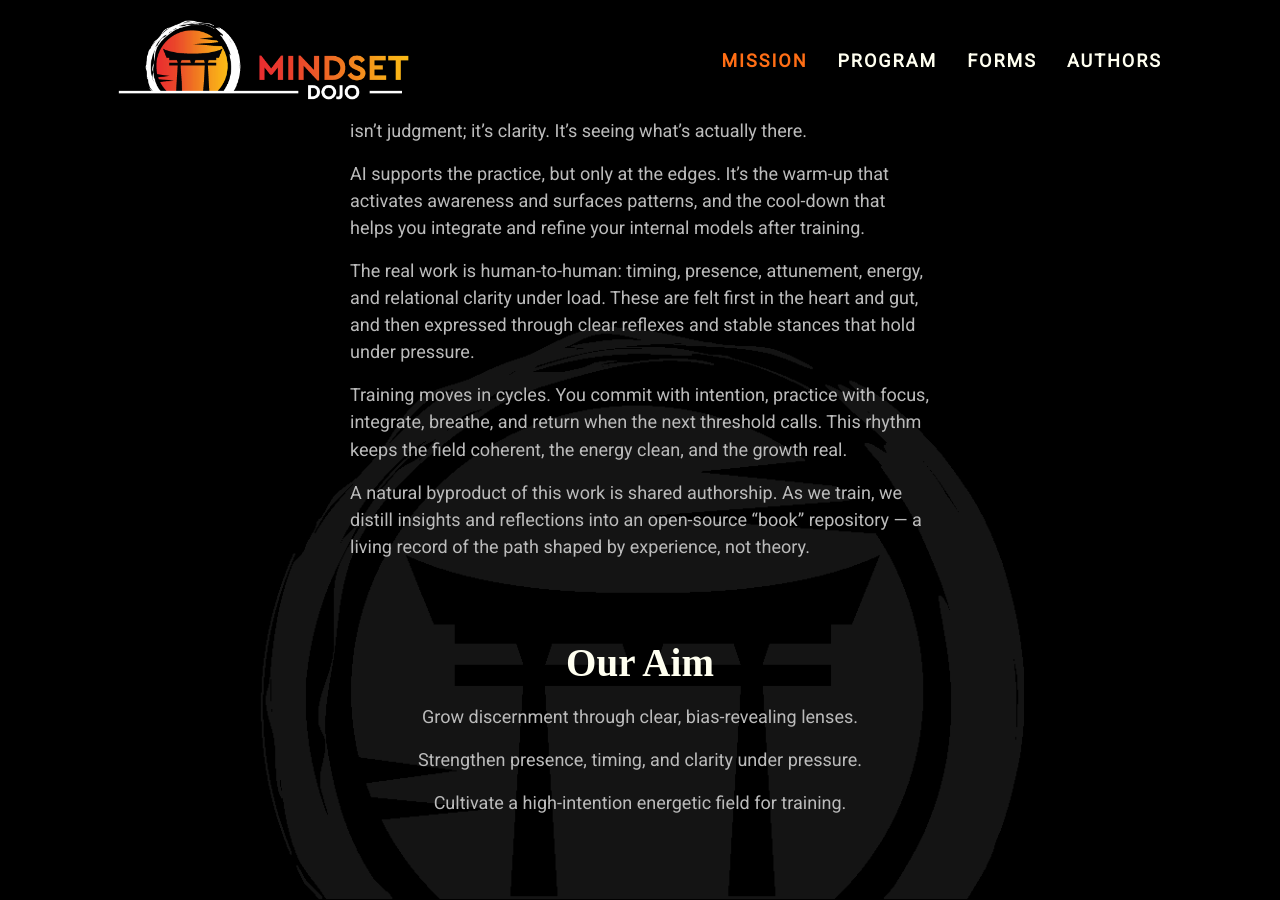
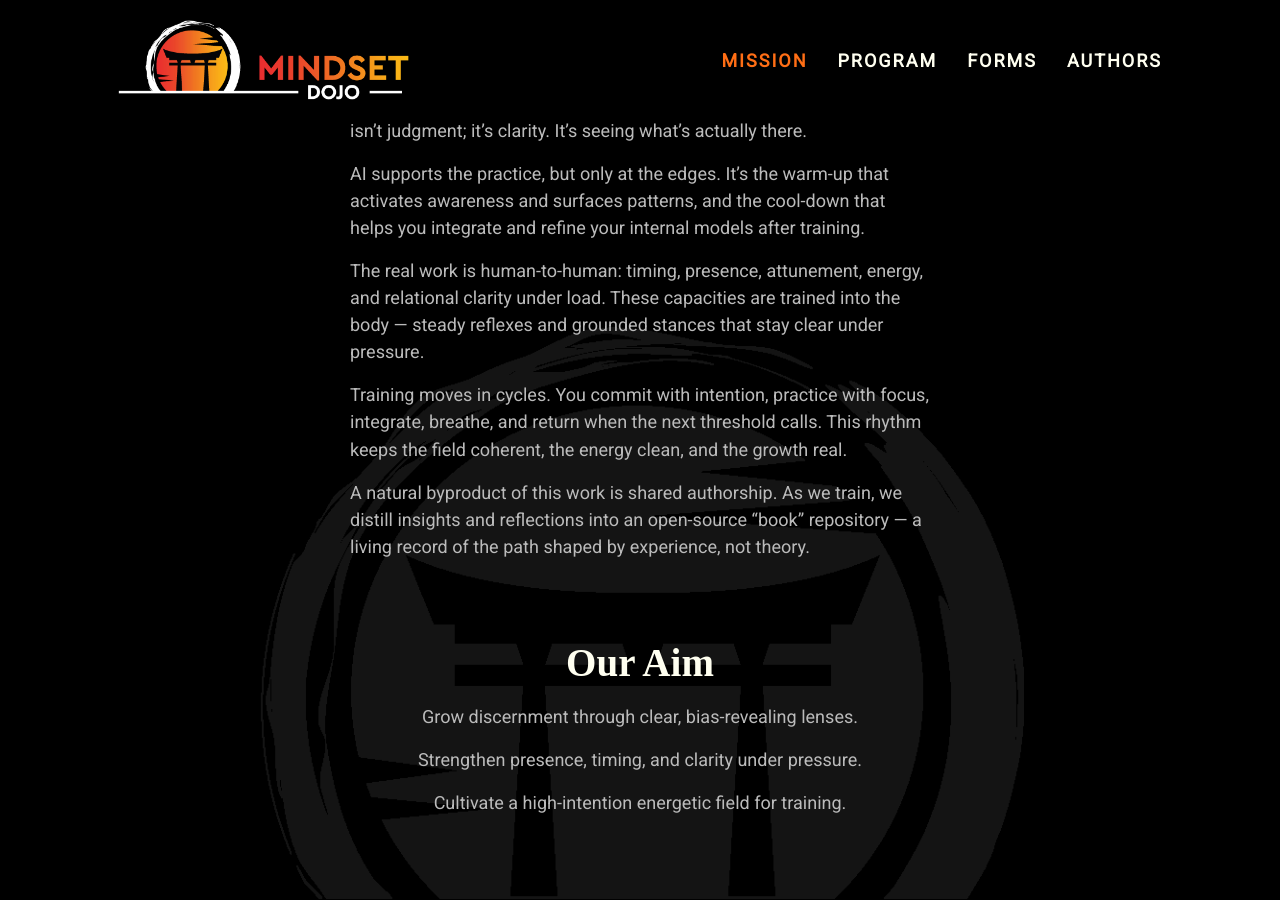
Before and after one commit to mindset-dojo/mindset-dojo.github.io, a Jekyll site: the page built from mission.md, in a window 1280 px wide and 900 px high, scrolled down 448 px. Built offline with Jekyll 4.4.1, drawn with Linux system fonts in a browser that asks for light colours; some web fonts are replaced.

Commit message:
refactor(pages): mission page positioning

```diff
--- a/_data/sections/mission.yaml
+++ b/_data/sections/mission.yaml
@@ -20,9 +20,8 @@ description: |
   you integrate and refine your internal models after training.
 
   The real work is human-to-human: timing, presence, attunement, energy,
-  and relational clarity under load. These are felt first in the heart
-  and gut, and then expressed through clear reflexes and stable stances
-  that hold under pressure.
+  and relational clarity under load. These capacities are trained into the
+  body — steady reflexes and grounded stances that stay clear under pressure.
 
   Training moves in cycles. You commit with intention, practice with
   focus, integrate, breathe, and return when the next threshold calls.
```
